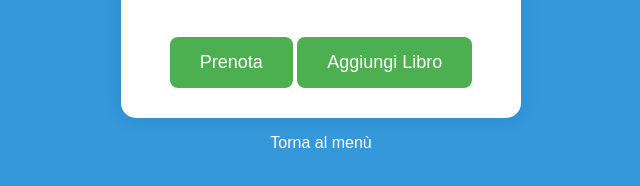
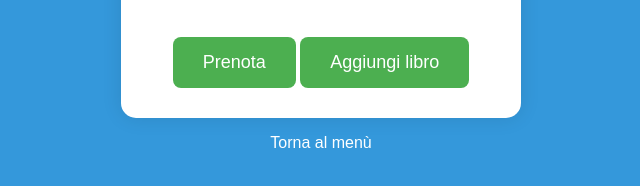
Before and after one commit to lumosca/Gestionale_Moscatelli_Fiocchi, a website: page Frontend/prenotazioni_libri.html in a window 1280 px wide. Shown: the part 484-670 px from the top of the page, 319-959 px from the left. Drawn offline with Linux system fonts and the light colour scheme; files whose address does not match are found by name.

Commit message:
eliminazione totale

```diff
--- a/Backend/backend.js
+++ b/Frontend/backend.js
@@ -70,7 +70,7 @@ app.use(express.json());
 app.get('/prenotazioni_libri', (req, res) => {
     res.status(200).json(ListaLibri);
 });
-
+/*
 app.get('/ListaLibri/:id', (req, res) => {
     let id = req.params.id;
     let libro = ListaLibri.find((item) => item.id == id);
@@ -115,7 +115,7 @@ app.put('/ListaLibri/:id', (req, res) => {
         res.status(404).send("Libro non trovato");
     }
 });
-
+*/
 app.listen(port, () => {
     console.log(`Server listening at http://localhost:${port}`);
 });
--- a/Frontend/prenotazioni_libri.html
+++ b/Frontend/prenotazioni_libri.html
@@ -19,7 +19,7 @@
             <label for="genere">Genere:</label>
             <input type="text" id="genere" name="genere" required>
             <button type="button" onclick="book()">Prenota</button>
-            <button type="submit">Aggiungi Libro</button>
+            <button type="button" onclick="aggiungiLibro()">Aggiungi libro</button>
         </form>
 
 
```
Also changed, not shown: Frontend/lato_client.js (renamed from Backend/lato_client.js), Frontend/package.json (renamed from Backend/package.json), 2 other files.
